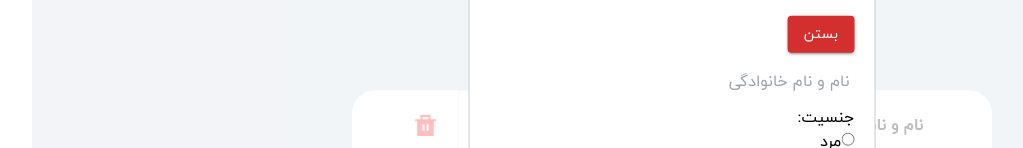
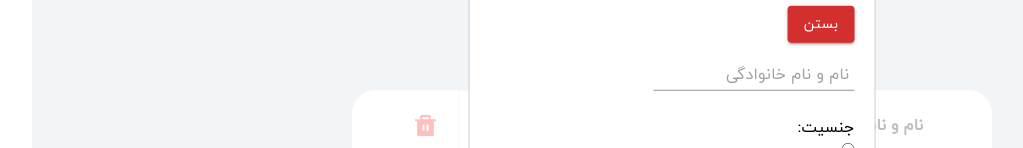
Before and after one commit to roham043/HamiketTask, a React (Create React App) app: page / in a window 1280 px wide. Both pictures are taken after a click on the button "ثبت نام". Shown: the part 230-378 px from the top of the page, without its empty margins (106-1129 px from the left). Built offline with nearby package versions, Linux system fonts and the light colour scheme.

Commit message:
use material ui component

```diff
--- a/package.json
+++ b/package.json
@@ -11,6 +11,8 @@
     "@testing-library/jest-dom": "^5.17.0",
     "@testing-library/react": "^13.4.0",
     "@testing-library/user-event": "^13.5.0",
+    "date-fns-jalali": "^3.3.1-0",
+    "moment-jalaali": "^0.10.0",
     "react": "^18.2.0",
     "react-calendar-datetime-picker": "^1.7.4",
     "react-dom": "^18.2.0",
--- a/src/Component/Form.js
+++ b/src/Component/Form.js
@@ -3,11 +3,14 @@ import { useSelector, useDispatch } from 'react-redux';
 import { changeModal } from '../features/modal/modalSlice';
 import { changeName, changeSex, changebirthday, changeage, changeImage } from '../features/data/dataSlice';
 import { useForm } from 'react-hook-form';
-import { DtPicker } from 'react-calendar-datetime-picker'
-import 'react-calendar-datetime-picker/dist/style.css';
 import * as yup from 'yup';
-import {yupResolver} from '@hookform/resolvers/yup'
+import { yupResolver } from '@hookform/resolvers/yup';
+import Input from '@mui/material/Input';
+// import { DtPicker } from 'react-calendar-datetime-picker'
+// import 'react-calendar-datetime-picker/dist/style.css';
 
+
+const ariaLabel = { 'aria-label': 'description' };
 const Form = () => {
     const fullname = useSelector((state) => state.data.fullname);
     const sex = useSelector((state) => state.data.sex)
@@ -18,13 +21,13 @@ const Form = () => {
     const dispatch = useDispatch()
     const schema = yup.object().shape({
         fullname: yup.string().required('این فیلد نباید خالی باشد'),
-        age:yup.number().positive().integer().min(18,'شما اجازه دسترسی به سایت را ندارید').required(),
+        age: yup.number().positive().integer().min(18, 'شما اجازه دسترسی به سایت را ندارید').required(),
 
 
     })
 
-    const { register, handleSubmit ,formState:{errors} } = useForm({
-        resolver:yupResolver(schema),
+    const { register, handleSubmit, formState: { errors } } = useForm({
+        resolver: yupResolver(schema),
         defaultValues: { fullname, sex, birthday, age, image }
     });
     // const { register, handleSubmit } = useForm({
@@ -49,12 +52,17 @@ const Form = () => {
     return (
 
         <form onSubmit={handleSubmit(onSubmit)}>
-            <input
+            {/* <input
                 className='mb-3'
                 type="text"
                 placeholder=" نام و نام خانوادگی"
-                {...register('fullname')} />
+                {...register('fullname')} /> */}
+            <Input placeholder=" نام و نام خانوادگی"
+                {...register('fullname')}
+                sx={{ fontFamily: 'iranyekan' ,mb:3}}
+                inputProps={ariaLabel} />
             <p className='text-red-500'>{errors.fullname?.message}</p>
+
             <p>جنسیت:</p>
             <input type="radio" id="male" name="male" value='مرد' {...register('sex')} />
             <label htmlFor="html">مرد</label><br />
```
Also changed, not shown: 1 other file (tests, documents, lock files or other folders).
